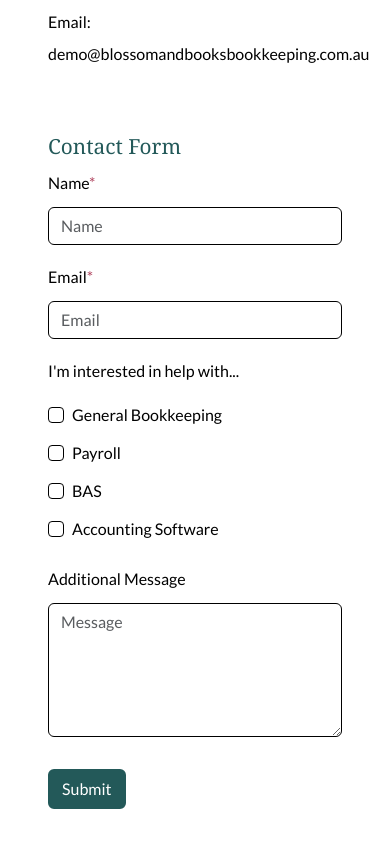
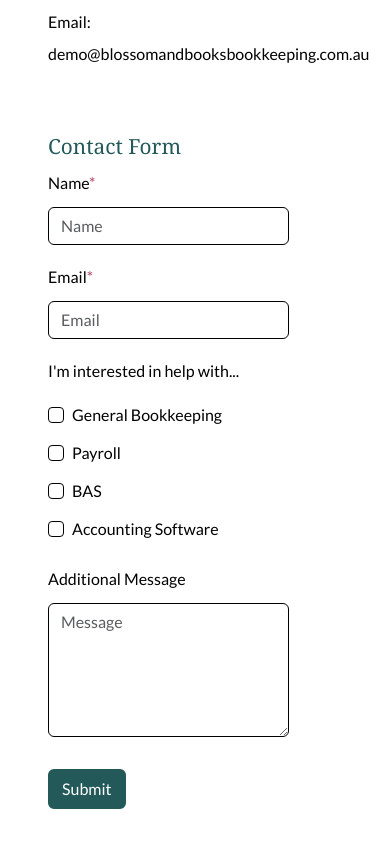
Before and after one commit to newstead-web-designs/blossoms-and-books-bookkeeping-demo, a plain HTML site: page index.html in a window 390 px wide. Shown: the part 6320-7164 px from the top of the page. Drawn offline with nearby package versions, Linux system fonts and the light colour scheme; a script that the page names is missing; a web font is replaced by a local one.

Commit message:
Update index.html

```diff
--- a/index.html
+++ b/index.html
@@ -400,7 +400,7 @@
       </div>
 
       <div class="row my-5">
-        <div class="col-12 col-md-10 col-lg-8">
+        <div class="col-10 col-md-8 col-lg-6">
           <h3>Contact Form</h3>
           <!-- Contact Form Demo Only -->
           <form name="contact" class="needs-validation" novalidate>
```
